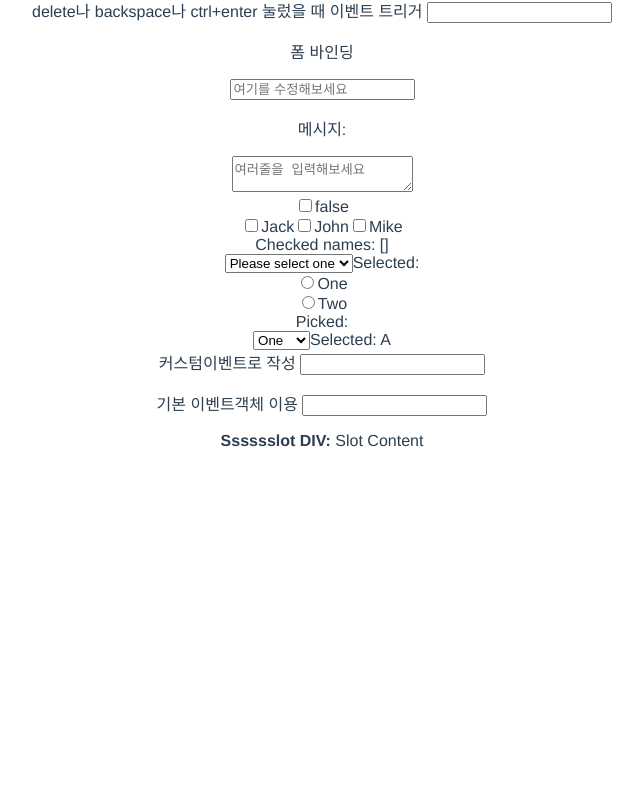
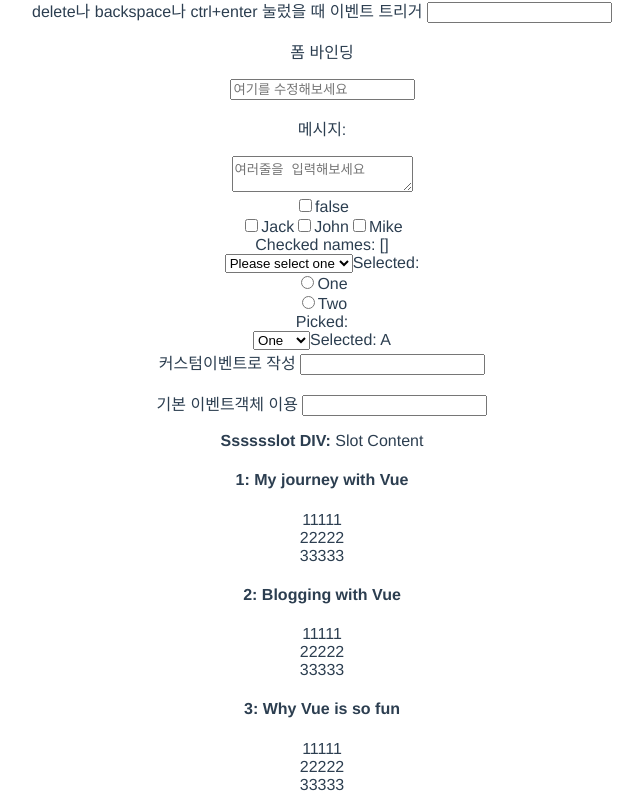
Before and after one commit to Theeea/Vue, a Vue app: page / in a window 1280 px wide. Shown: the part 2042-2844 px from the top of the page, without its empty margins (318-961 px from the left). Before the commit the page ends 2500 px from the top, so only its background shows below. Built offline with nearby package versions, Linux system fonts and the light colour scheme.

Commit message:
added props

```diff
--- /dev/null
+++ b/src/components/BlogPost.vue
@@ -0,0 +1,20 @@
+<script setup>
+import { ref } from 'vue'
+import Comp from './Comp.vue'
+defineProps(['title', 'id'])
+
+const contents = ref([
+  { id: 1, content: '11111' },
+  { id: 2, content: '22222' },
+  { id: 3, content: '33333' },
+])
+</script>
+
+<template>
+  <h4>
+    {{id}}: {{ title }}
+  </h4>
+  <Comp v-for="content in contents"
+        :content=content.content>
+  </Comp>
+</template>
--- /dev/null
+++ b/src/components/Comp.vue
@@ -0,0 +1,9 @@
+<script setup>
+defineProps(['content'])
+</script>
+
+<template>
+  <div>
+    {{ content }}
+  </div>
+</template>
--- a/src/components/HelloWorld.vue
+++ b/src/components/HelloWorld.vue
@@ -8,6 +8,7 @@ import ListRendering from "./ListRendering.vue";
 import EventListner from "./EventListner.vue";
 import FormBinding from "./FormBinding.vue";
 import ComponentsBasic from "./ComponentsBascis.vue";
+import BlogPost from './BlogPost.vue';
 
 defineProps({
   msg: String
@@ -86,6 +87,12 @@ function mutateDeeply() {
   obj.nested.count++
   obj.arr.push('baz')
 }
+
+const posts = ref([
+  { id: 1, title: 'My journey with Vue' },
+  { id: 2, title: 'Blogging with Vue' },
+  { id: 3, title: 'Why Vue is so fun' }
+])
 </script>
 
 <template>
@@ -170,6 +177,12 @@ function mutateDeeply() {
   <ComponentsBasic>
 
   </ComponentsBasic>
+
+  <BlogPost
+      v-for="post in posts"
+      :id="post.id"
+      :title="post.title">
+  </BlogPost>
 </template>
 
 <style scoped>
```
